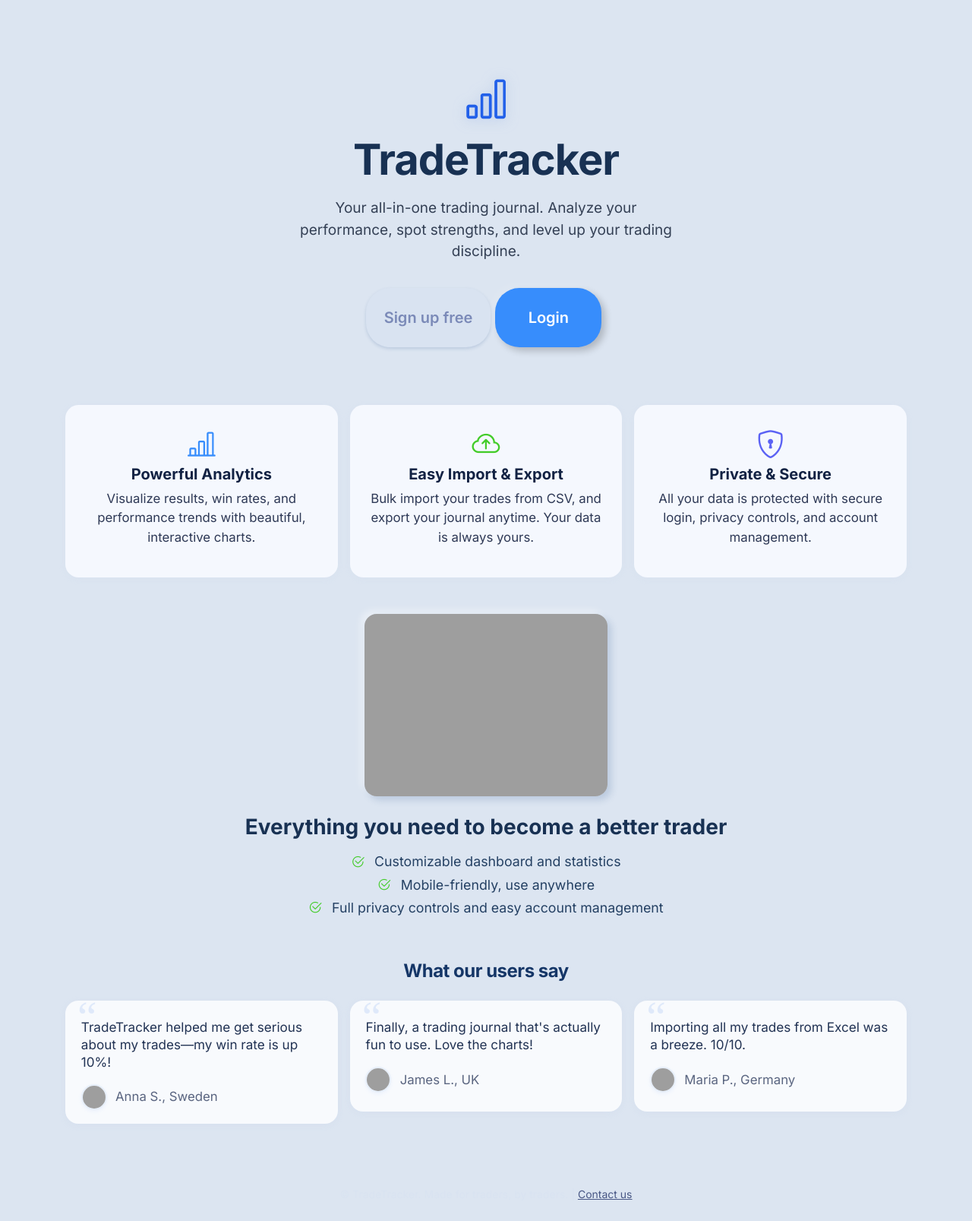
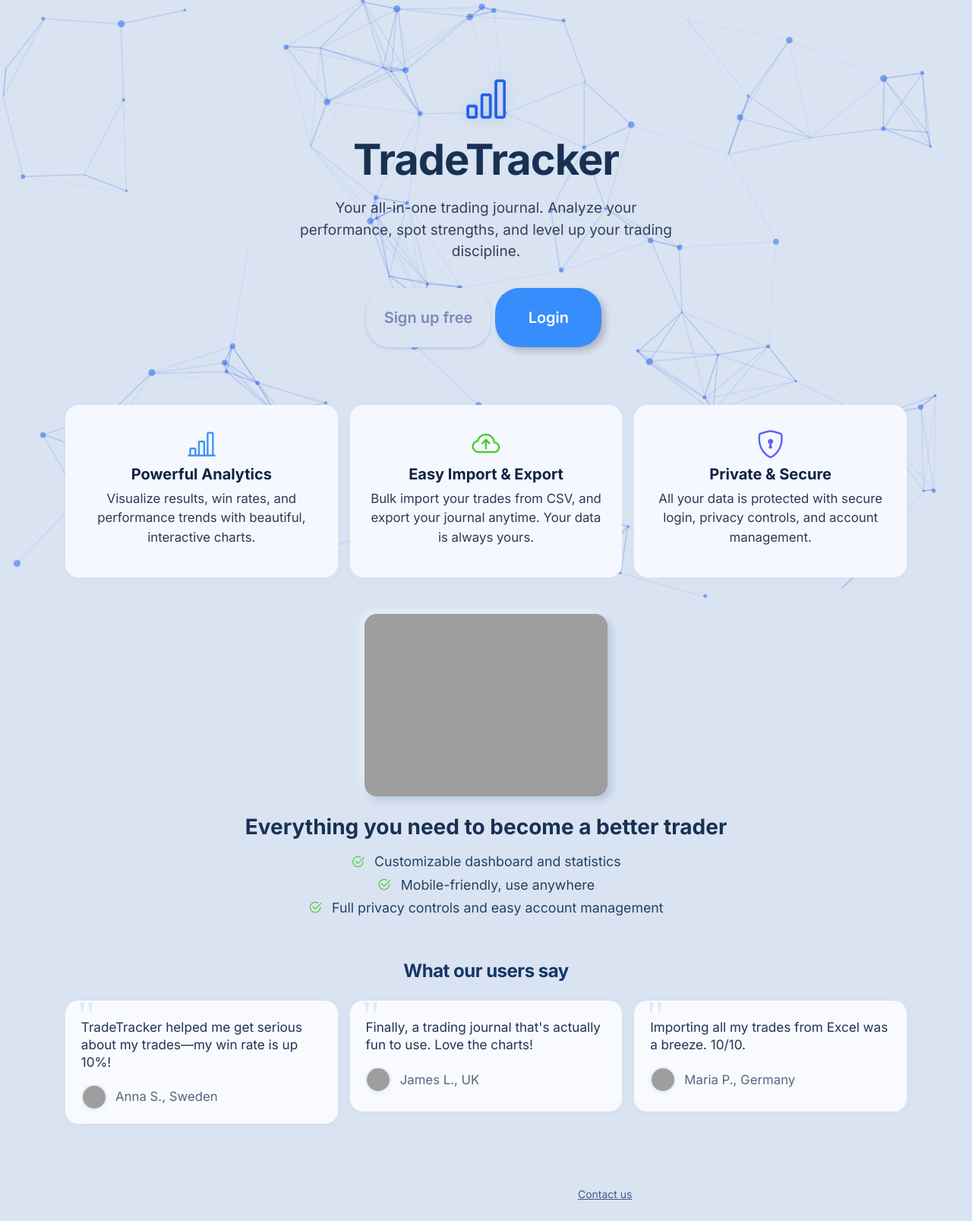
Before and after one commit to carlssonanton87/milestone-project-3, a Django app: page / in a window 1280 px wide. Shown: the whole page at 76% size. Run offline with Django 5.2, Linux system fonts and the light colour scheme; some libraries are stand-ins or nearby versions; grey boxes are pictures that could not be loaded.

Commit message:
feat: adding particles.js to landing page

```diff
--- a/trades/static/trades/css/main.css
+++ b/trades/static/trades/css/main.css
@@ -1,9 +1,19 @@
-
 :root { --sidebar-width: 240px; }
 
 body {
   font-family: 'Inter', sans-serif;
-      background: #dce5f1;
+}
+
+#particles-bg {
+  position: absolute !important;
+  top: 0;
+  left: 0;
+  right: 0;
+  bottom: 0;
+  width: 100%;
+  height: 100vh;  /* Changed from 400px to 100vh */
+  z-index: 1 !important;  /* Changed from 0 to 1 */
+  pointer-events: none;  /* Added this to prevent interference */
 }
 
 /* Desktop sidebar */
@@ -135,14 +145,15 @@
   .noUi-tooltip { font-size: 0.87rem; top: -45px !important; }
 }
 
-
-
 /* Hero */
 .hero-section {
   padding-top: 4rem;
   padding-bottom: 2rem;
   text-align: center;
+  position: relative;
+  z-index: 10;  /* Increased from 2 to 10 to ensure it's above particles */
 }
+
 @media (min-width: 992px) {
   .hero-section { padding-top: 5.5rem; padding-bottom: 2.8rem; }
 }
@@ -176,6 +187,8 @@
   margin-top: 0;
   margin-bottom: 2.1rem;
   gap: 1.5rem 0;
+  position: relative;
+  z-index: 10;  /* Added to ensure content is above particles */
 }
 .feature-card {
   background: #f5f8fe;
@@ -214,6 +227,8 @@
 .testimonials-section {
   margin-top: 2rem;
   margin-bottom: 1.2rem;
+  position: relative;
+  z-index: 10;  /* Added to ensure content is above particles */
 }
 .testimonial-card {
   background: #f8fafd;
@@ -274,3 +289,7 @@
   .testimonial-card { min-height: 110px; }
   .section-title { font-size: 1.18rem; }
 }
+
+.container-lg, .hero-section {
+  background: transparent !important;
+}
--- a/trades/templates/trades/base.html
+++ b/trades/templates/trades/base.html
@@ -144,6 +144,8 @@
   </script>
 
   <!-- Bootstrap & dependencies -->
+
+<script src="https://cdn.jsdelivr.net/npm/tsparticles@3.3.0/tsparticles.bundle.min.js"></script>
   <script src="https://cdn.jsdelivr.net/npm/bootstrap@5.3.3/dist/js/bootstrap.bundle.min.js"></script>
   <script src="https://code.jquery.com/jquery-3.7.1.min.js"></script>
   <script src="https://code.jquery.com/ui/1.13.2/jquery-ui.min.js"></script>
--- a/trades/templates/trades/landing.html
+++ b/trades/templates/trades/landing.html
@@ -1,12 +1,8 @@
 {% extends 'trades/base.html' %}
-
 {% load static %}
 
 {% block content %}
-<div class="container-lg px-3">
-  <link rel="stylesheet" href="{% static 'trades/css/main.css' %}">
-
-  <!-- Hero Section -->
+<div id="particles-bg"></div>
 <section class="hero-section">
   <i class="bi bi-bar-chart hero-icon"></i>
   <h1 class="display-4 hero-title mb-2">TradeTracker</h1>
@@ -19,6 +15,8 @@
   </div>
 </section>
 
+<!-- Rest of your content remains the same -->
+<div class="container-lg px-3">
   <!-- Features Section -->
   <section class="features-section row justify-content-center g-3">
     <div class="col-12 col-md-4">
@@ -64,7 +62,6 @@
           <li><i class="bi bi-check2-circle text-success me-2"></i> Mobile-friendly, use anywhere</li>
           <li><i class="bi bi-check2-circle text-success me-2"></i> Full privacy controls and easy account management</li>
         </ul>
-
       </div>
     </div>
   </section>
@@ -75,7 +72,7 @@
     <div class="row justify-content-center g-3">
       <div class="col-12 col-md-4">
         <div class="testimonial-card">
-          <span class="testimonial-quote">“</span>
+          <span class="testimonial-quote">"</span>
           <p>
             TradeTracker helped me get serious about my trades—my win rate is up 10%!
           </p>
@@ -87,7 +84,7 @@
       </div>
       <div class="col-12 col-md-4">
         <div class="testimonial-card">
-          <span class="testimonial-quote">“</span>
+          <span class="testimonial-quote">"</span>
           <p>
             Finally, a trading journal that's actually fun to use. Love the charts!
           </p>
@@ -99,7 +96,7 @@
       </div>
       <div class="col-12 col-md-4">
         <div class="testimonial-card">
-          <span class="testimonial-quote">“</span>
+          <span class="testimonial-quote">"</span>
           <p>
             Importing all my trades from Excel was a breeze. 10/10.
           </p>
@@ -120,3 +117,119 @@
   </footer>
 </div>
 {% endblock %}
+
+{% block extra_js %}
+<!-- Use particles.js instead of tsParticles -->
+<script src="https://cdn.jsdelivr.net/particles.js/2.0.0/particles.min.js"></script>
+<script>
+document.addEventListener("DOMContentLoaded", function () {
+  console.log("Loading particles...");
+
+  // Simple particles.js implementation
+  particlesJS("particles-bg", {
+    "particles": {
+      "number": {
+        "value": 80,
+        "density": {
+          "enable": true,
+          "value_area": 800
+        }
+      },
+      "color": {
+        "value": "#2260e9"
+      },
+      "shape": {
+        "type": "circle",
+        "stroke": {
+          "width": 0,
+          "color": "#000000"
+        }
+      },
+      "opacity": {
+        "value": 0.5,
+        "random": false,
+        "anim": {
+          "enable": false,
+          "speed": 1,
+          "opacity_min": 0.1,
+          "sync": false
+        }
+      },
+      "size": {
+        "value": 5,
+        "random": true,
+        "anim": {
+          "enable": false,
+          "speed": 40,
+          "size_min": 0.1,
+          "sync": false
+        }
+      },
+      "line_linked": {
+        "enable": true,
+        "distance": 150,
+        "color": "#2260e9",
+        "opacity": 0.4,
+        "width": 1.5
+      },
+      "move": {
+        "enable": true,
+        "speed": 6,
+        "direction": "none",
+        "random": false,
+        "straight": false,
+        "out_mode": "out",
+        "bounce": false,
+        "attract": {
+          "enable": false,
+          "rotateX": 600,
+          "rotateY": 1200
+        }
+      }
+    },
+    "interactivity": {
+      "detect_on": "canvas",
+      "events": {
+        "onhover": {
+          "enable": true,
+          "mode": "repulse"
+        },
+        "onclick": {
+          "enable": true,
+          "mode": "push"
+        },
+        "resize": true
+      },
+      "modes": {
+        "grab": {
+          "distance": 400,
+          "line_linked": {
+            "opacity": 1
+          }
+        },
+        "bubble": {
+          "distance": 400,
+          "size": 150,
+          "duration": 2,
+          "opacity": 8,
+          "speed": 3
+        },
+        "repulse": {
+          "distance": 200,
+          "duration": 0.4
+        },
+        "push": {
+          "particles_nb": 4
+        },
+        "remove": {
+          "particles_nb": 2
+        }
+      }
+    },
+    "retina_detect": true
+  });
+
+  console.log("Particles loaded successfully!");
+});
+</script>
+{% endblock %}
```
Also changed, not shown: README.md, db.sqlite3. Lines whose indentation alone changed are shown as unchanged.
